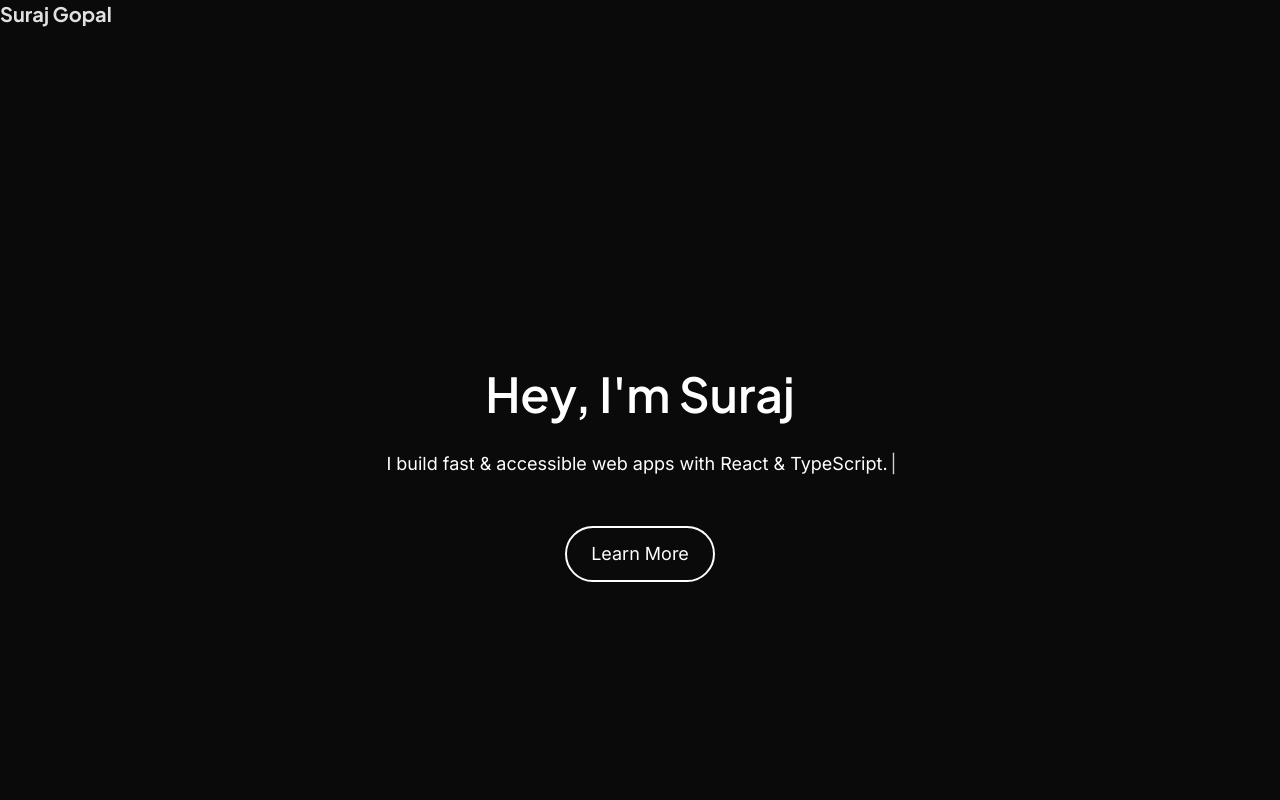
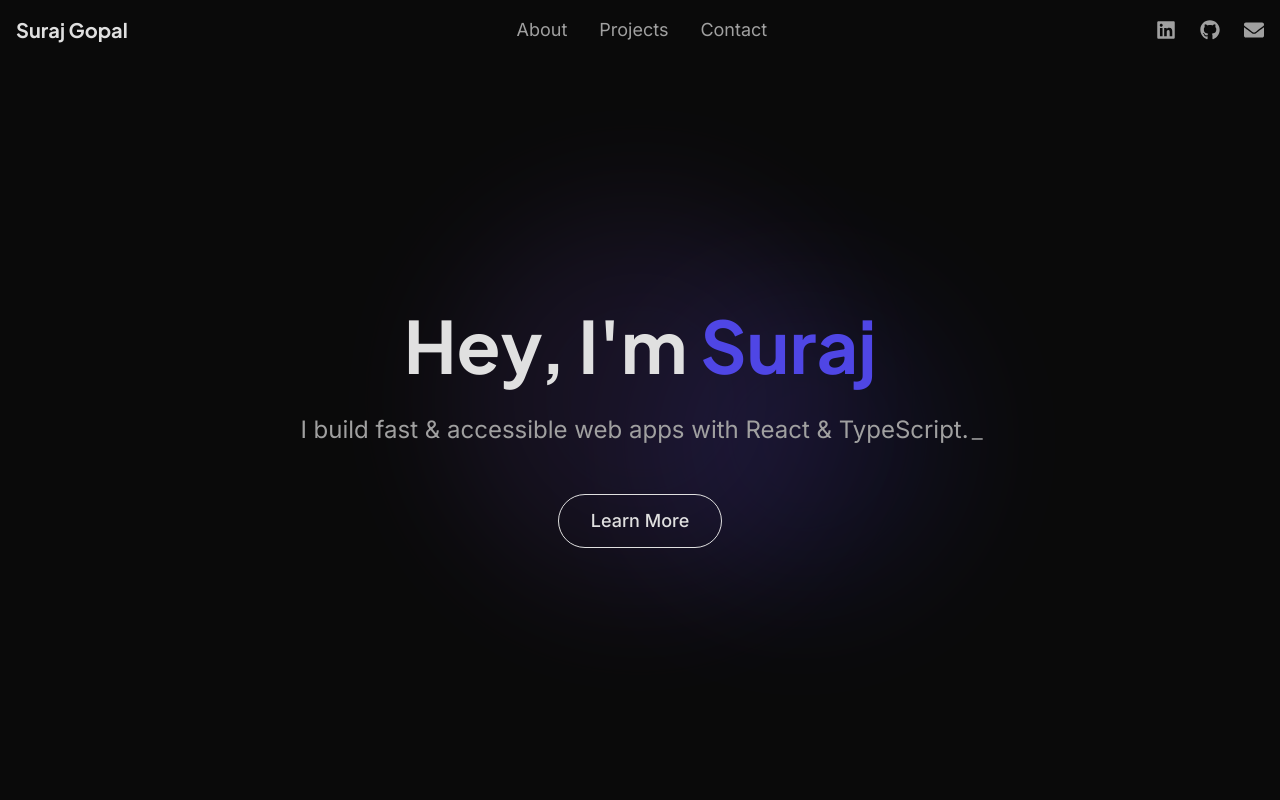
Before and after one commit to surajgopal85/my-dev-portfolio, a React (Vite) app: page / in a window 1280 px wide. Shown: the top 800 px of the page. Built offline with nearby package versions, Linux system fonts and the light colour scheme.

Commit message:
added sections to topnav, light halo on hero, larger text, larger typewriter text

```diff
--- a/src/Hero.tsx
+++ b/src/Hero.tsx
@@ -1,93 +1,117 @@
-import React, { useState, useRef } from 'react'
+import React, { useState, useRef, useEffect } from 'react'
 // import myHeadshot from './assets/images/suraj-gopal-headshot.jpeg';
 import { Typewriter } from 'react-simple-typewriter';
 import { motion } from 'framer-motion';
+
+import { About } from './About';
+import { PortfolioMain } from './PortfolioMain';
+// insert contact page when ready
 
 type HeroProps = {
   name: string
   tagline: string
   ctaText: string
   scrollText: string
-//   ctaHref: string
 }
 
 export const Hero: React.FC<HeroProps> = ({ name, tagline, ctaText, scrollText }) => {
     // const [isTypingDone, setIsTypingDone] = useState(false);
     const [isScrollVisible, setIsScrollVisible] = useState(false);
-    const targetDivRef = useRef(null);
+    const aboutRef = useRef<HTMLDivElement>(null);
+    const projectsRef = useRef<HTMLDivElement>(null);
 
   // Trigger when typing is done
   const handleTypewriterDone = () => {
-    // setIsTypingDone(true);
     console.log('Typewriter finished!'); // Log when typing finishes
     setIsScrollVisible(true);
-    // setTimeout(() => {
-    //   console.log('Showing scroll message'); // Log when scroll message should show
-    //   setIsScrollVisible(true); // Set state to show scroll message
-    // }, 500); // Slight delay before showing the "scroll down" text
   };
 
-  const handleClick = (e: React.MouseEvent) => {
-    console.log(`mouse clicked!`);
-    console.log('scroll to div using useRef');
+  // const handleClick = (e: React.MouseEvent) => {
+  //   console.log(`mouse clicked!`);
+  //   console.log('scroll to div using useRef');
+  // }
+
+  const scrollToSection = (ref: React.RefObject<HTMLDivElement>) => {
+    if (ref.current) {
+      ref.current.scrollIntoView({ behavior: 'smooth', block: 'start' });
     }
+  };
 
 
   return (
-    <section className="flex flex-col items-center justify-center h-screen text-center text-white py-20 px-8 font-font-display space-y-4">
-      <h1 className="mt-24 text-5xl font-semibold hover:text-yellow-400 transition-colors duration-300">Hey, I'm {name}</h1>
-      {/* <p className="mt-4 text-lg text-gray-400"> */}
-        {/* Typewriter animation for tagline */}
+    <section className="relative flex flex-col items-center justify-center min-h-screen text-center text-light-text px-4 sm:px-8 pt-24 pb-12 overflow-hidden">
+        {/* Subtle background gradient or pattern if desired, otherwise bg-dark-bg from App.tsx is fine */}
+        {/* For a very minimal look, just use the parent's background */}
+
+        {/* Optional: A subtle visual element/blur */}
+        <motion.div
+            initial={{ scale: 0.5, opacity: 0 }}
+            animate={{ scale: 1, opacity: 0.1 }}
+            transition={{ duration: 2, ease: "easeOut" }}
+            className="absolute top-1/2 left-1/2 -translate-x-1/2 -translate-y-1/2 w-96 h-96 bg-accent-purple rounded-full filter blur-3xl opacity-20"
+        ></motion.div>
+         <motion.div
+            initial={{ scale: 0.5, opacity: 0 }}
+            animate={{ scale: 1, opacity: 0.1 }}
+            transition={{ duration: 2.5, ease: "easeOut" }}
+            className="absolute bottom-1/4 right-1/4 w-80 h-80 bg-accent-blue rounded-full filter blur-3xl opacity-20"
+        ></motion.div>
+
+
+      <h1 className="text-4xl sm:text-6xl md:text-7xl font-display font-bold leading-tight z-10">
+        Hey, I'm <span className="text-accent-blue transition-colors duration-300">{name}</span>
+      </h1>
+
       <motion.p
-            className="mt-4 text-lg text-white"
+        className="mt-6 text-lg sm:text-xl md:text-2xl text-subtle-text max-w-3xl px-4 z-10"
         initial={{ opacity: 0 }}
-            animate={{ opacity: 1 }} // Fade in once typing is done
-            transition={{ duration: 1 }}
+        animate={{ opacity: 1 }}
+        transition={{ duration: 1.5, delay: 0.5 }} // Fade in after a slight delay
       >
         <Typewriter
           words={[tagline]}
           loop={1}
           cursor
-                cursorStyle="|"
-                typeSpeed={60}
-                deleteSpeed={30}
-                delaySpeed={1000}
-                onLoopDone={() => {
-                    console.log('onLoopDone triggered!');
-                    handleTypewriterDone();
-                  }}
-                // onDone={onTypewriterDone} // Callback when typing is finished
+          cursorStyle="_" // More subtle cursor
+          typeSpeed={50}
+          deleteSpeed={20}
+          delaySpeed={1500} // Longer delay for impact
+          onLoopDone={handleTypewriterDone}
         />
       </motion.p>
-        {/* Scroll-down message */}
+
       {isScrollVisible && (
         <motion.p
-            className="mt-4 text-lg text-white"
-            initial={{ opacity: 0 }}
-            animate={{ opacity: 1 }}
+          className="mt-8 text-md sm:text-lg text-subtle-text z-10"
+          initial={{ opacity: 0, y: 20 }}
+          animate={{ opacity: 1, y: 0 }}
           exit={{ opacity: 0 }}
-            transition={{ duration: 1 }}
+          transition={{ duration: 0.8, delay: 0.5 }}
         >
           {scrollText}
         </motion.p>
       )}
-      <button onClick={handleClick}
-      className="mt-8 py-3 px-6
-      bg-transparent border-2 border-white text-white
-      text-lg rounded-full hover:bg-white hover:text-gray-900
-      transition-all duration-300">{ctaText}</button>
-      {/* <a
-        href={ctaHref}
-        className="bg-cta-bg text-white px-6 py-3 rounded-xl hover:bg-blue-700 transition"
+
+      <motion.button
+        onClick={() => scrollToSection(projectsRef)} // Scroll to projects section
+        className="mt-12 py-3 px-8
+                   bg-transparent border border-light-text text-light-text
+                   text-lg rounded-full hover:bg-light-text hover:text-dark-bg
+                   transition-all duration-300 font-medium z-10"
+        initial={{ opacity: 0, y: 30 }}
+        animate={{ opacity: 1, y: 0 }}
+        transition={{ duration: 0.8, delay: 1 }} // Appear after scroll text
       >
         {ctaText}
-      </a> */}
-      {/* <div ref={targetDivRef}>
+      </motion.button>
+
+      {/* These will be separate components rendered by App.tsx, but kept here for now for demo */}
+      {/* <div ref={aboutRef}>
         <About />
       </div>
-      <div>
+      <div ref={projectsRef}>
         <PortfolioOverview />
       </div> */}
     </section>
-  )
+  );
 }
--- a/src/TopNav.tsx
+++ b/src/TopNav.tsx
@@ -9,9 +9,47 @@ type TopNavProps = {
 export const TopNav: React.FC<TopNavProps> = ({ onNavLinkClick }) => {
     return (
         // wrap in Framer motion
-        <motion.nav>
+        <motion.nav
+            className="fixed top-0 left-0 right-0 z-50 p-4 bg-dark-bg bg-opacity-70 backdrop-blur-md flex justify-between items-center"
+        >
             <div className="text-light-text text-xl font-display font-bold">
                 Suraj Gopal
+            </div>
+
+            {/* Navigation Links */}
+            <div className="hidden md:flex space-x-8 text-subtle-text">
+                <button onClick={() => onNavLinkClick('about')} className="hover:text-accent-blue transition-colors duration-200 text-lg">About</button>
+                <button onClick={() => onNavLinkClick('projects')} className="hover:text-accent-blue transition-colors duration-200 text-lg">Projects</button>
+                <button onClick={() => onNavLinkClick('contact')} className="hover:text-accent-blue transition-colors duration-200 text-lg">Contact</button>
+            </div>
+
+            {/* icons */}
+            <div className="flex space-x-6">
+                <a
+                    href="https://www.linkedin.com/in/suraj-s-gopal/"
+                    target="_blank"
+                    rel="noopener noreferrer"
+                    aria-label="LinkedIn"
+                    className="text-subtle-text hover:text-accent-blue transition-colors duration-200 text-xl"
+                >
+                    <FaLinkedin />
+                </a>
+                <a
+                    href="https://github.com/surajgopal85"
+                    target="_blank"
+                    rel="noopener noreferrer"
+                    aria-label="GitHub"
+                    className="text-subtle-text hover:text-accent-blue transition-colors duration-200 text-xl"
+                >
+                    <FaGithub />
+                </a>
+                <a
+                    href="mailto:surajcancode@gmail.com"
+                    aria-label="Email"
+                    className="text-subtle-text hover:text-accent-blue transition-colors duration-200 text-xl"
+                >
+                    <FaEnvelope />
+                </a>
             </div>
         </motion.nav>
     )
```
Lines whose indentation alone changed are shown as unchanged.
